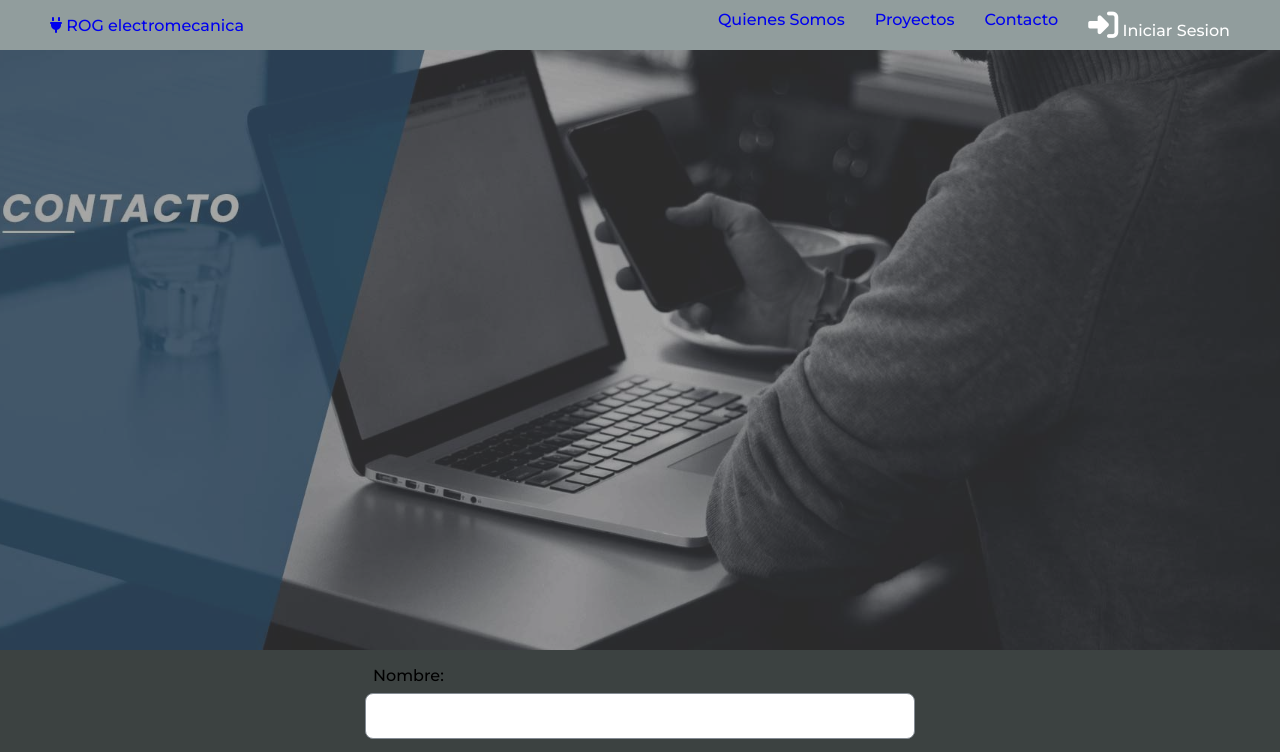
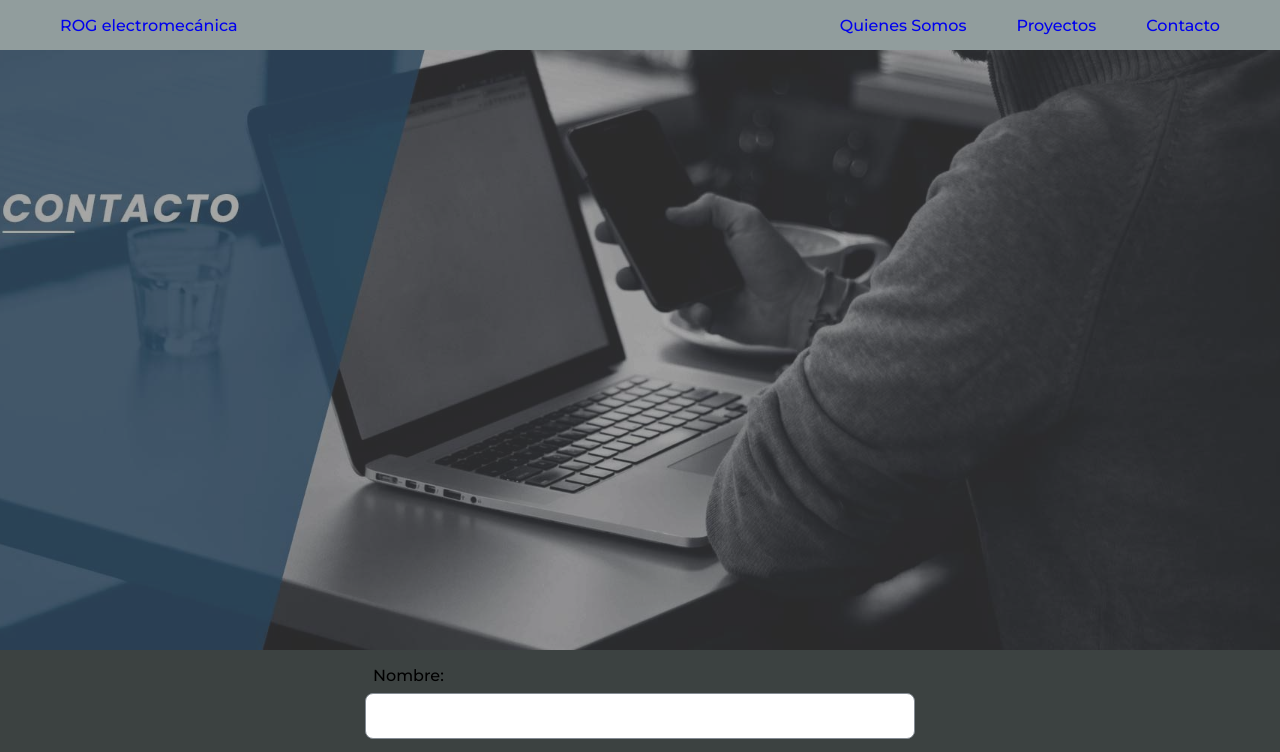
Before and after one commit to mondmac/CaC2022, a plain HTML site: page contacto.html in a window 1280 px wide. Shown: the top 752 px of the page. Drawn offline with Linux system fonts and the light colour scheme.

Commit message:
Update contacto.html

```diff
--- a/contacto.html
+++ b/contacto.html
@@ -18,24 +18,45 @@
 <body>
     <header>
         <nav>
+            <div class=navbar>
+                <a href="index.html">
+                    <span>ROG electromecánica</span>
+                    <span>
+                      <i class="fa-solid fa-plug" aria-hidden="true"></i>
+                    </span>
+                  </a>
 
-            <div id=logo>
-             <a href="index.html">
-                <i class="fa-solid fa-plug"></i>
-                <span>
-                    ROG electromecanica
-                </span>
-             </a>
             </div>
 
             <ul class=navbar>
-                <li><a href="quienes.html">Quienes Somos</a></li>
-                <li><a href="proyectos.html">Proyectos</a></li>
-                <li><a href="contacto.html">Contacto</a></li>
-                <li><a href="" class=sesion></a>
-                    <i class="fa-solid fa-right-to-bracket"></i>
-                    Iniciar Sesion
-                </li>
+                    <li>
+                      <a href="quienes.html">
+                        <span>Quienes Somos</span>
+                        <span>
+                          <i class="fas fa-address-card" aria-hidden="true"></i>
+                        </span>
+                      </a>
+                    </li>
+                    <li>
+                      <a href="proyectos.html">
+                        <span>Proyectos</span>
+                        <span>
+                          <i class="fas fa-tasks" aria-hidden="true"></i>
+                        </span>
+                      </a>
+                    </li>
+                    <li>
+                        <a href="contacto.html">
+                          <span>Contacto</span>
+                          <span>
+                            <i class="fas fa-envelope-open-text" aria-hidden="true"></i>
+                          </span>
+                        </a>
+                      </li>
+                <!-- <li><a href="" class=sesion></a> -->
+                    <!-- <i class="fa-solid fa-right-to-bracket"></i> -->
+                    <!-- Iniciar Sesion -->
+                 <!-- </li> -->
             </ul>
 
         </nav>
```
